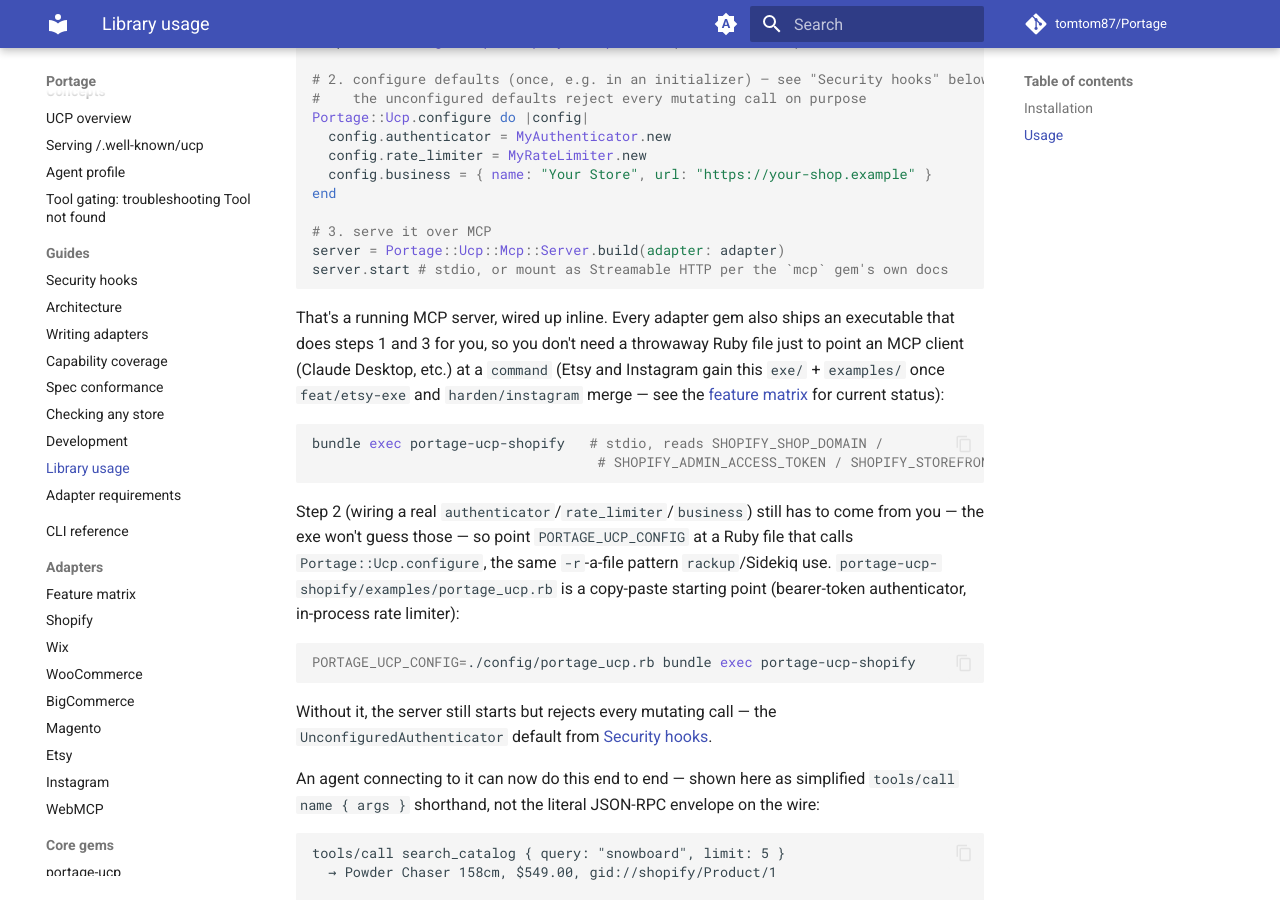
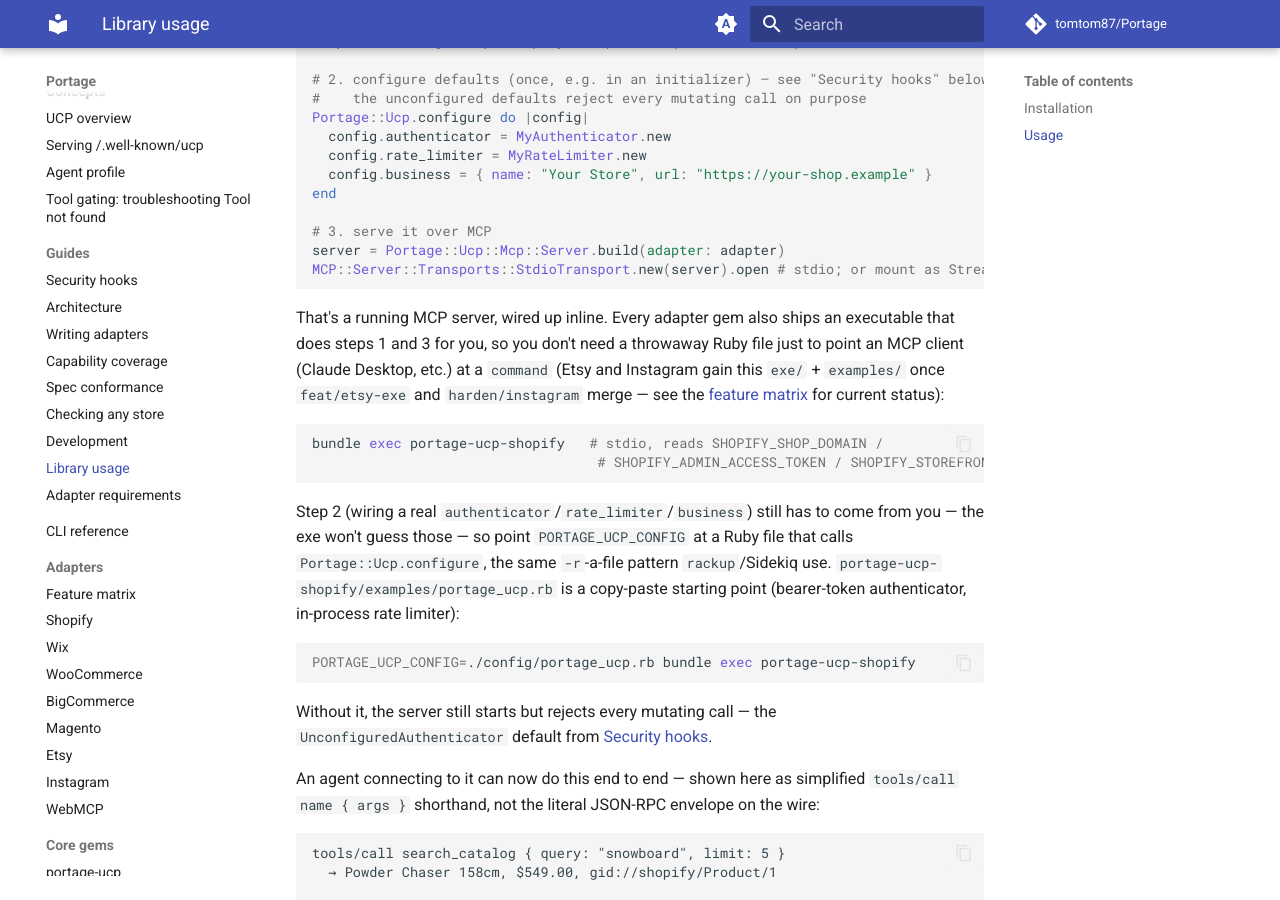
Before and after one commit to tomtom87/Portage, an MkDocs documentation site: the page built from docs/library-usage.md, in a window 1280 px wide and 900 px high, scrolled down 606 px. Built offline with MkDocs 1.6.1 and Material for MkDocs 9.7.7, drawn with Linux system fonts in a browser that asks for light colours; comment, search, counter and statistics services are not loaded.

Commit message:
Serve library-usage's MCP example over StdioTransport, not Server#start
MCP::Server (mcp 0.25.0) has no #start; the snippet carried over from the
old README would raise NoMethodError. Matches fix/adapter-exe-stdio.

````diff
--- a/docs/library-usage.md
+++ b/docs/library-usage.md
@@ -36,7 +36,7 @@
 
 # 3. serve it over MCP
 server = Portage::Ucp::Mcp::Server.build(adapter: adapter)
-server.start # stdio, or mount as Streamable HTTP per the `mcp` gem's own docs
+MCP::Server::Transports::StdioTransport.new(server).open # stdio; or mount as Streamable HTTP per the `mcp` gem's own docs
 ```
 
 That's a running MCP server, wired up inline. Every adapter gem also ships an
````
